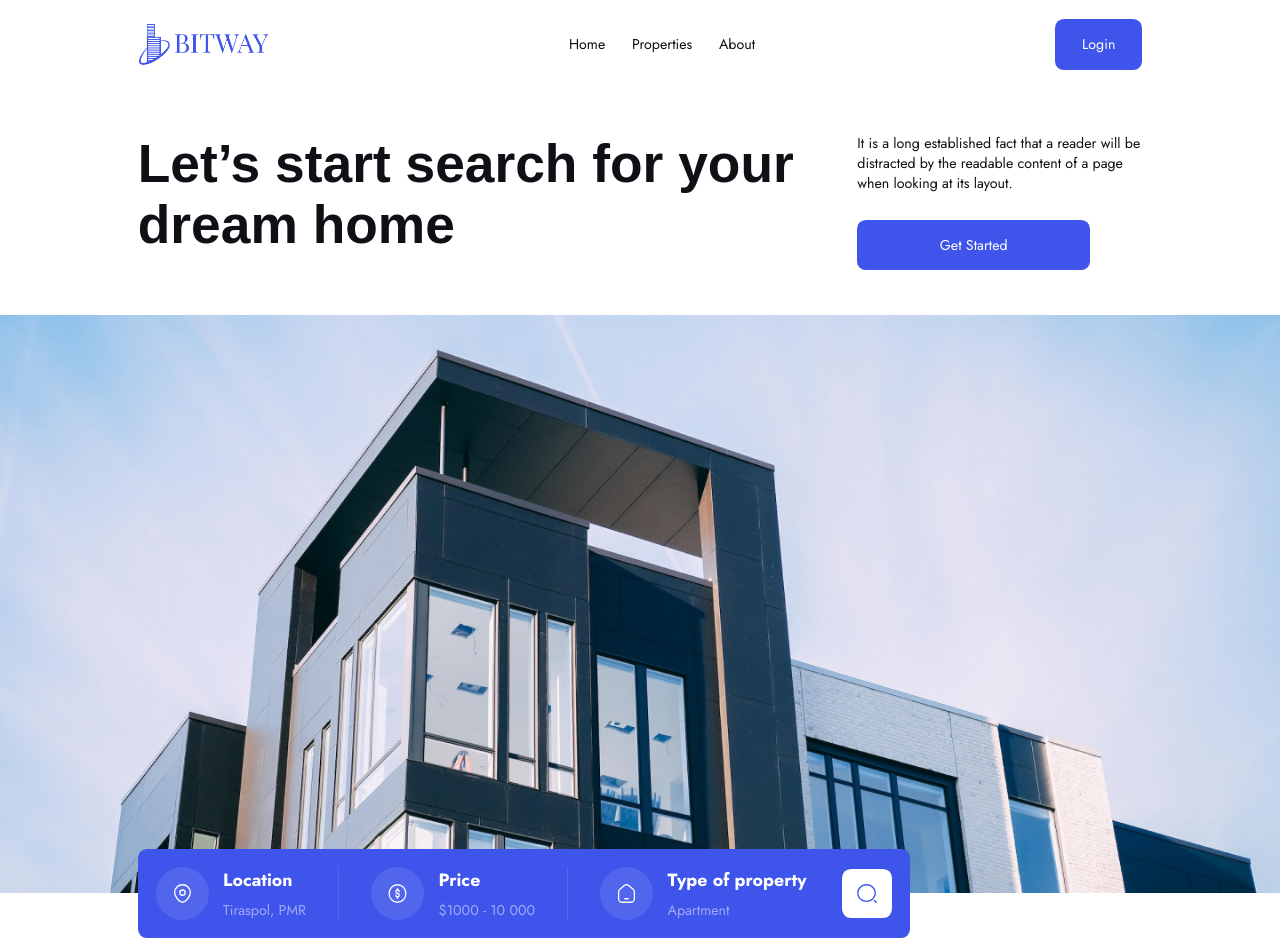
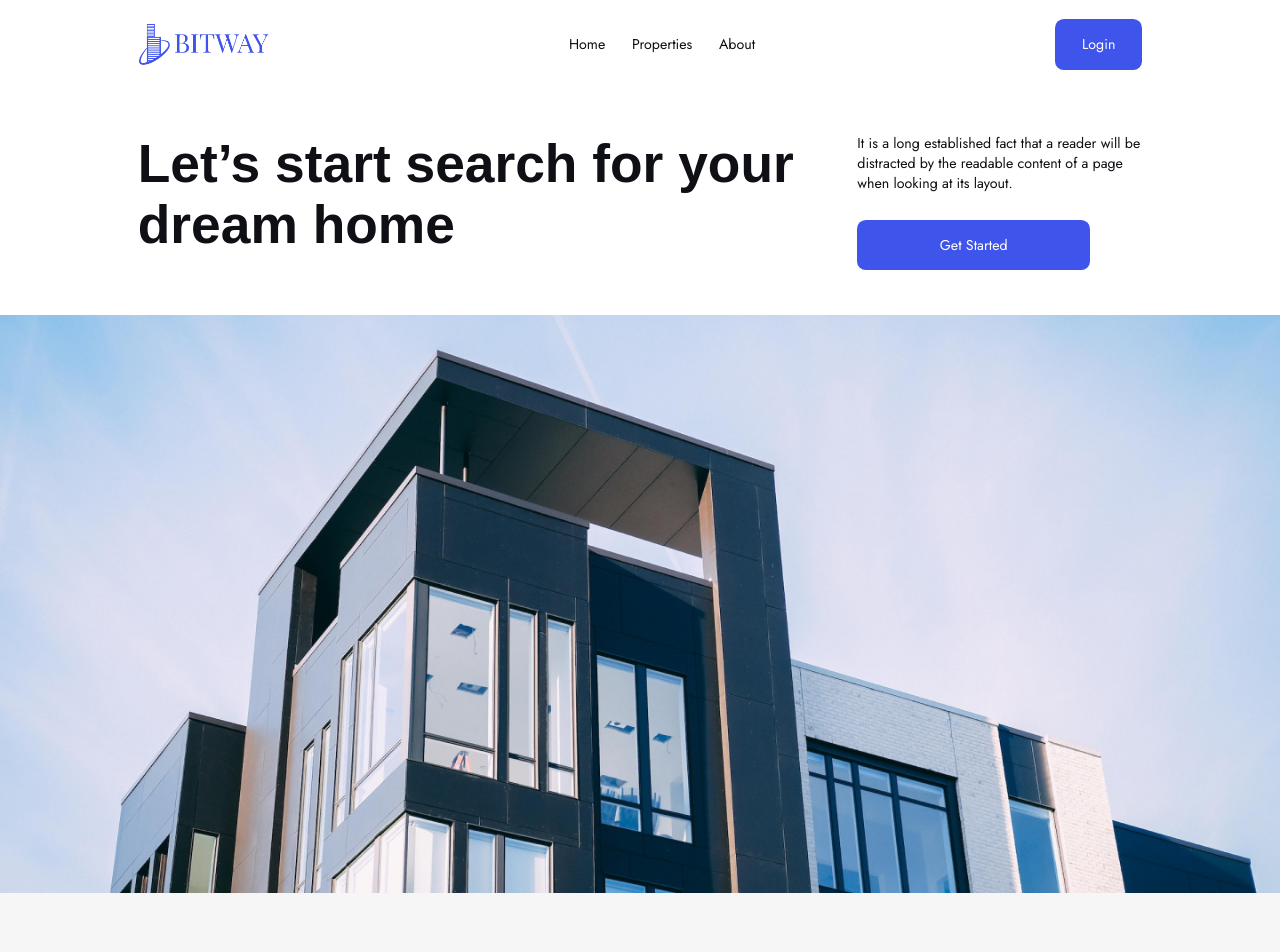
Before and after one commit to Nicola-devJs/bitway, a Next.js app: page / in a window 1280 px wide. Shown: the top 952 px of the page. Built offline with nearby package versions, Linux system fonts and the light colour scheme; a web font is replaced by a local one.

Commit message:
hide searchProperty

```diff
--- a/src/app/page.tsx
+++ b/src/app/page.tsx
@@ -9,7 +9,8 @@ export default function Home() {
     <>
       <HomeHeadingBlock />
       <NextImage info={mainImg} $fullWidth />
-      <SearchProperty />
+      {/* TODO Пока не нашел приминение */}
+      {/* <SearchProperty /> */}
       <HomeLatestProperties />
     </>
   );
--- a/src/common/componentsPage/MainContent/HomeContentPage.tsx
+++ b/src/common/componentsPage/MainContent/HomeContentPage.tsx
@@ -21,7 +21,7 @@ export const HomeHeadingBlock = () => {
               It is a long established fact that a reader will be distracted by the readable content of a page when
               looking at its layout.
             </TextApp>
-            <LinkApp.Button href="#search_property" width={262}>
+            <LinkApp.Button href="/properties" width={262}>
               Get Started
             </LinkApp.Button>
           </div>
```
